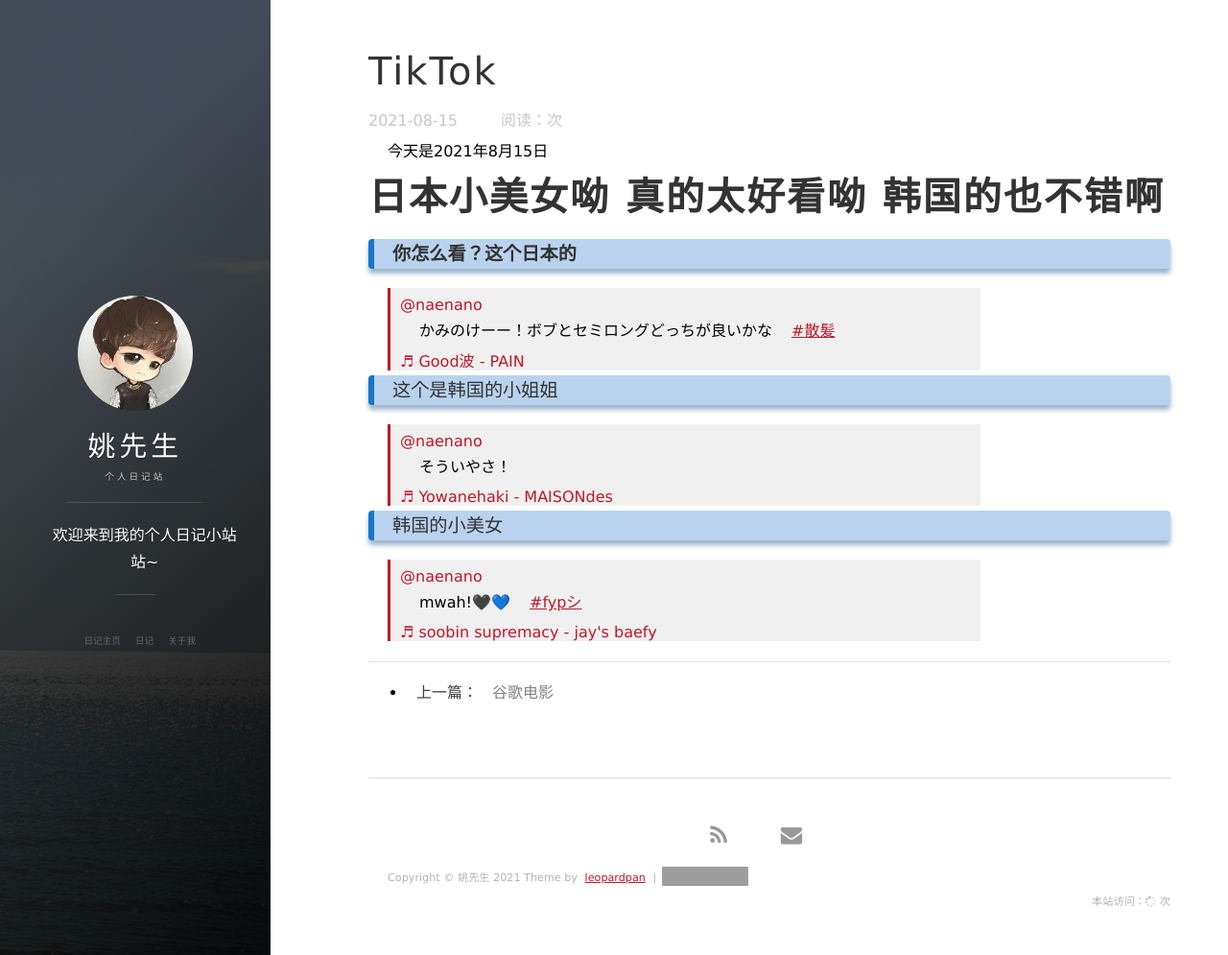
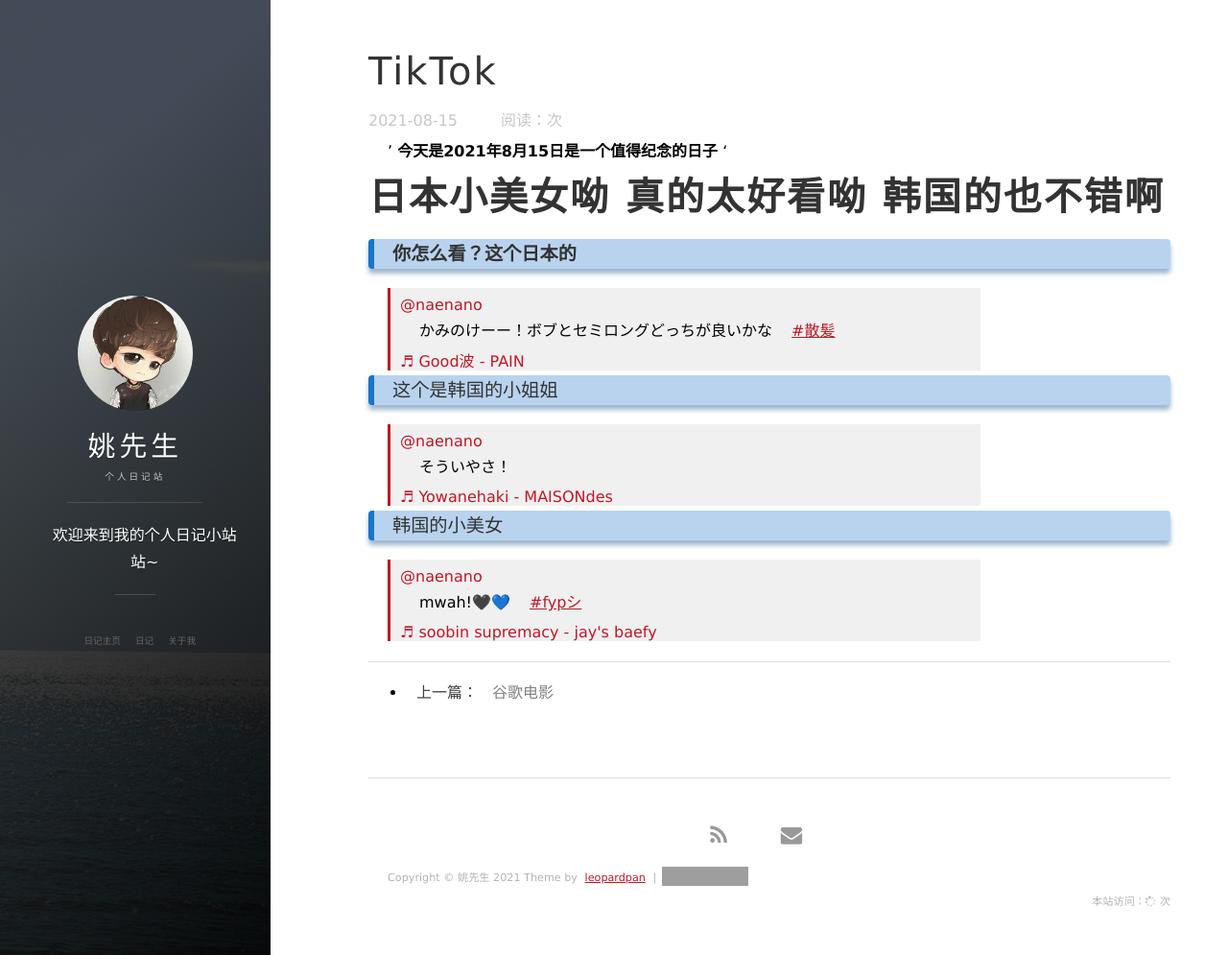
Before and after one commit to Killer-Yao/blog.github.io, a Jekyll site: the page built from _posts/2021-08-15-TikTok.md, in a window 1280 px wide and 995 px high. Shown: the whole window at 96% size. Built offline with Jekyll 4.4.1, drawn with Linux system fonts in a browser that asks for light colours; nearby versions of some CDN libraries; a script that is not in the unit is left out; comment, search, counter and statistics services are not loaded; grey boxes are pictures that could not be loaded.

Commit message:
Update 2021-08-15-TikTok.md

```diff
--- a/_posts/2021-08-15-TikTok.md
+++ b/_posts/2021-08-15-TikTok.md
@@ -5,7 +5,7 @@ date: 2021-8-15
 tags:  Jpan美女
 ---
 
-今天是2021年8月15日
+' **今天是2021年8月15日是一个值得纪念的日子** '
 
 # **日本小美女呦 真的太好看呦  韩国的也不错啊**
 ### **你怎么看？这个日本的**
```
